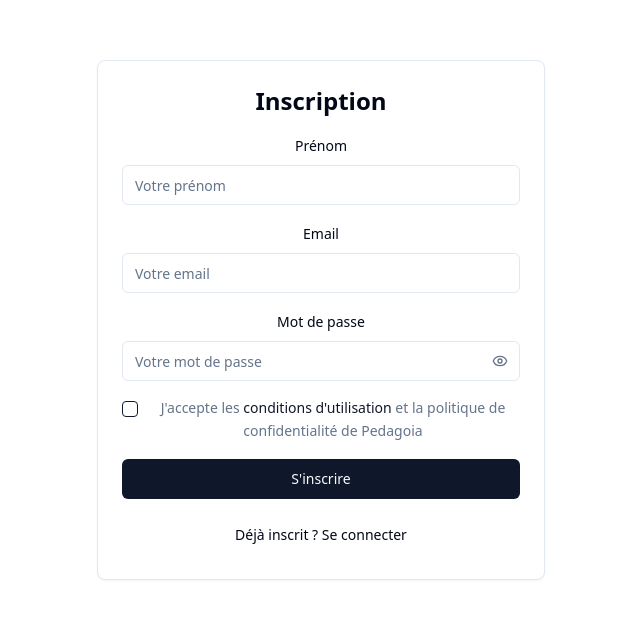
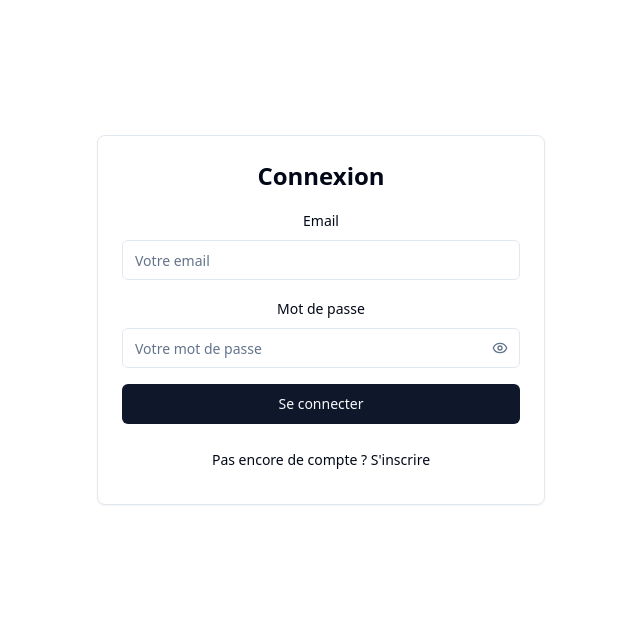
Before and after one commit to HiThereWsp/pedagoialast, a React (Vite) app: page /login in a window 1280 px wide. Shown: the part 112-730 px from the top of the page, without its empty margins (319-959 px from the left). Built offline with nearby package versions, Linux system fonts and the light colour scheme.

Commit message:
Update login form button order
Rearrange the buttons in the login form to display the "Se connecter" option before the "S'inscrire" option.
[skip gpt_engineer]

```diff
--- a/src/components/landing/LoginForm.tsx
+++ b/src/components/landing/LoginForm.tsx
@@ -3,7 +3,7 @@ import { SignUpForm } from "./auth/SignUpForm"
 import { SignInForm } from "./auth/SignInForm"
 
 export const LoginForm = () => {
-  const [isSignUp, setIsSignUp] = useState(true)
+  const [isSignUp, setIsSignUp] = useState(false)
 
   return (
     <div className="space-y-4">
```
